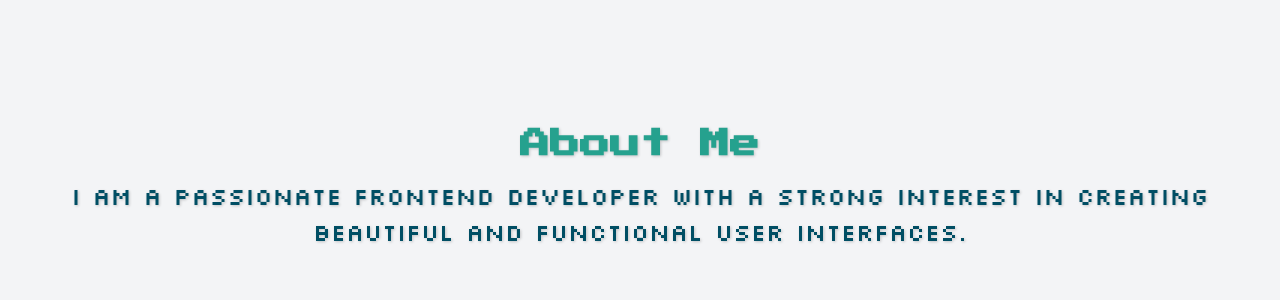
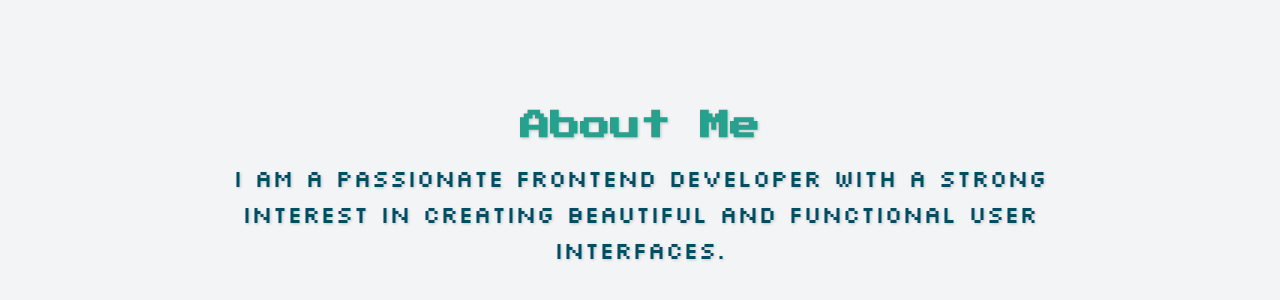
Before and after one commit to JuanCanteroJarilla/miweb, a Next.js app: page / in a window 1280 px wide. Shown: the part 1012-1312 px from the top of the page. Built offline with nearby package versions, Linux system fonts and the light colour scheme.

Commit message:
about section improvements

```diff
--- a/src/app/about/About.tsx
+++ b/src/app/about/About.tsx
@@ -1,12 +1,25 @@
+import { motion } from "framer-motion";
 export default function About() {
   return (
-      <section id="about" className="w-full min-h-screen bg-gray-100 flex items-center justify-center">
-        <div className="text-center px-6">
-          <h2 className="text-3xl font-bold text-gray-800 mb-4 presentacion">About Me</h2>
+    <section
+      id="about"
+      className="w-full min-h-screen bg-gray-100 flex items-center justify-center"
+    >
+      <motion.div
+        className="text-center px-6 max-w-4xl"
+        initial={{ opacity: 0, y: 50 }}
+        whileInView={{ opacity: 1, y: 0 }} // Ejecuta la animación al entrar en el viewport
+        viewport={{ once: false, amount: 0.5 }} // Configura el comportamiento del viewport
+        transition={{ duration: 1 }}
+      >
+        <h2 className="text-3xl font-bold text-gray-800 mb-4 presentacion">
+          About Me
+        </h2>
         <p className="text-gray-600 presentacion2">
-            I am a passionate frontend developer with a strong interest in creating beautiful and functional user interfaces.
+          I am a passionate frontend developer with a strong interest in
+          creating beautiful and functional user interfaces.
         </p>
-        </div>
+      </motion.div>
     </section>
   );
 }
```
Lines whose indentation alone changed are shown as unchanged.
